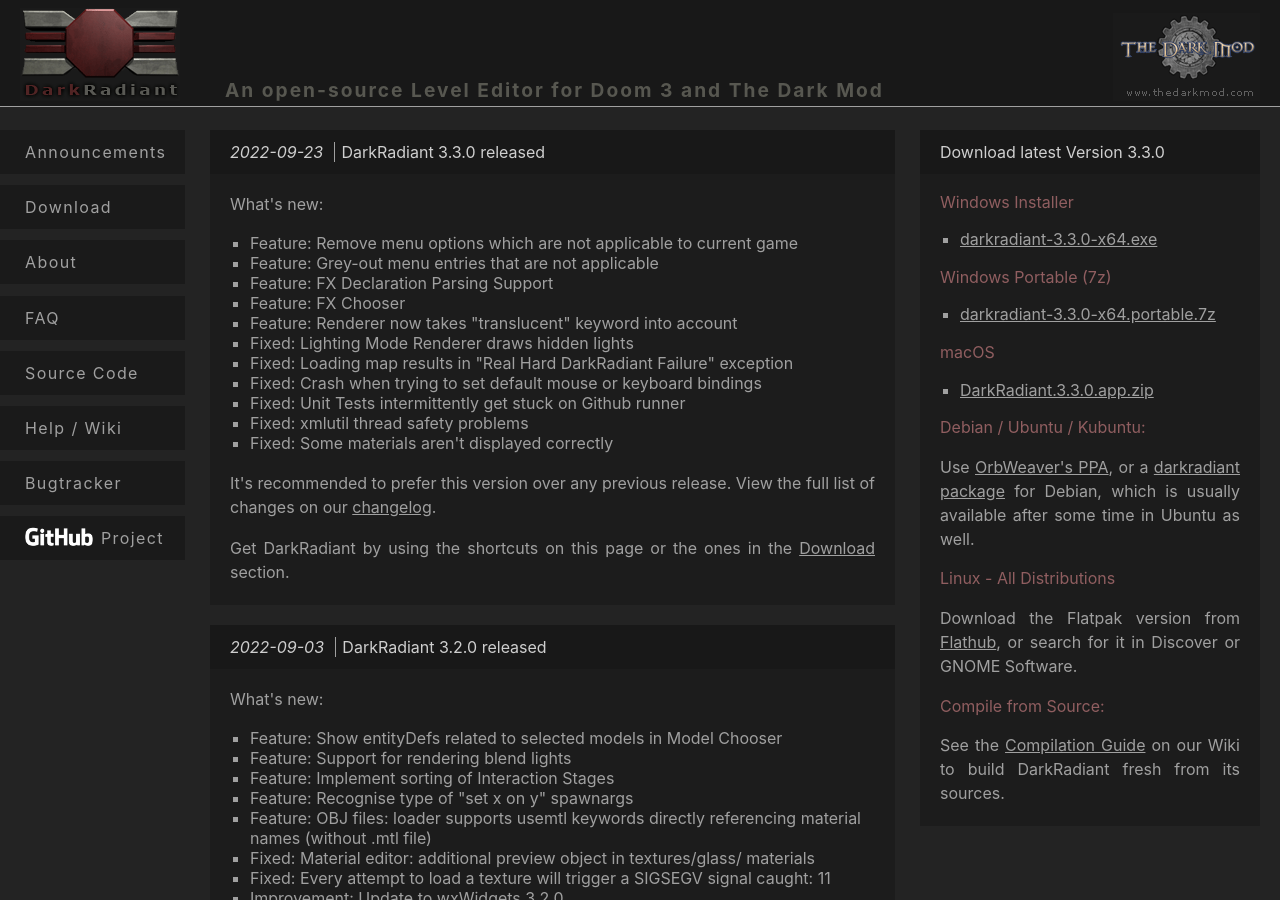
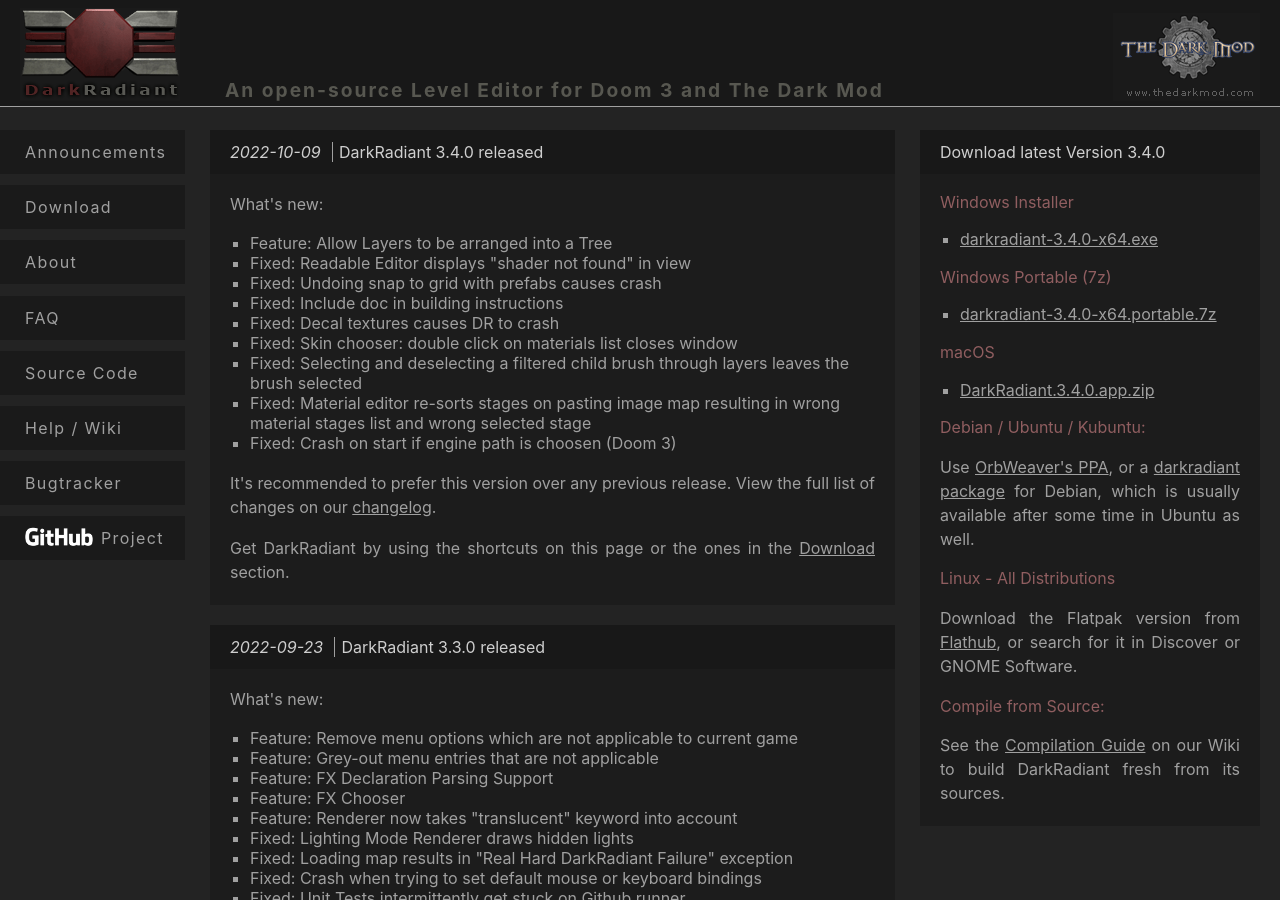
Before and after one commit to codereader/codereader.github.io, a Jekyll site: the page built from index.md, in a window 1280 px wide and 900 px high. Built offline with Jekyll 4.4.1, drawn with Linux system fonts in a browser that asks for light colours.

```diff
--- a/_config.yml
+++ b/_config.yml
@@ -20,7 +20,7 @@ description: > # this means to ignore newlines until "baseurl:"
 baseurl: "" # the subpath of your site, e.g. /blog
 url: "https://www.darkradiant.net"
 github_username:  codereader
-dr_latest_ver: 3.3.0
+dr_latest_ver: 3.4.0
 
 # Build settings
 markdown: kramdown
--- a/index.md
+++ b/index.md
@@ -2,6 +2,27 @@
 layout: default
 title: DarkRadiant, open-source level editor for Doom 3 and The Dark Mod
 ---
+<div class="section">
+  <h2>
+    <span class="date">2022-10-09</span>
+    <span class="title">DarkRadiant 3.4.0 released</span>
+  </h2>
+  <p>What's new:</p>
+  <ul>
+    <li>Feature: Allow Layers to be arranged into a Tree</li>
+    <li>Fixed: Readable Editor displays "shader not found" in view</li>
+    <li>Fixed: Undoing snap to grid with prefabs causes crash</li>
+    <li>Fixed: Include doc in building instructions</li>
+    <li>Fixed: Decal textures causes DR to crash</li>
+    <li>Fixed: Skin chooser: double click on materials list closes window</li>
+    <li>Fixed: Selecting and deselecting a filtered child brush through layers leaves the brush selected</li>
+    <li>Fixed: Material editor re-sorts stages on pasting image map resulting in wrong material stages list and wrong selected stage</li>
+    <li>Fixed: Crash on start if engine path is choosen (Doom 3)</li>
+  </ul>
+  <p>It's recommended to prefer this version over any previous release. View the full list of changes on our {% include bugtracker_changelog_link.md version=104 %}.</p>
+  <p>Get DarkRadiant by using the shortcuts on this page or the ones in the <a href="download.html">Download</a> section.</p>
+</div>
+
 <div class="section">
   <h2>
     <span class="date">2022-09-23</span>
```
Also changed, not shown: download.md (+42 -0 lines).
